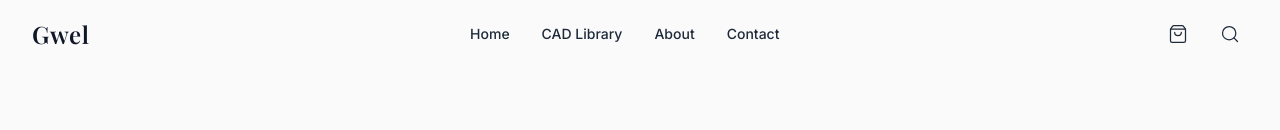
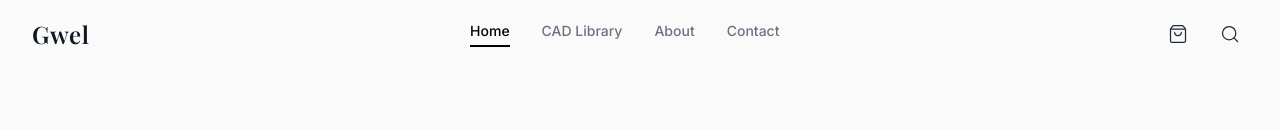
Before and after one commit to ehsaancode/diamondDraft, a React (Vite) app in the folder frontend/: page / in a window 1280 px wide. Shown: the top 130 px of the page. Built offline with nearby package versions, Linux system fonts and the light colour scheme.

Commit message:
tab selected

```diff
--- a/frontend/src/components/layout/Navbar.jsx
+++ b/frontend/src/components/layout/Navbar.jsx
@@ -1,7 +1,7 @@
 import React from 'react';
 import { ShoppingBag, Search } from 'lucide-react';
 import { motion } from 'framer-motion';
-import { Link } from 'react-router-dom';
+import { Link, NavLink } from 'react-router-dom';
 import { useCart } from '../../context/CartContext';
 
 const Navbar = () => {
@@ -18,11 +18,11 @@ const Navbar = () => {
         Gwel
       </Link>
 
-      <div className="hidden md:flex items-center gap-8 text-sm font-medium text-gray-800">
-        <Link to="/" className="hover:text-black transition-colors">Home</Link>
-        <Link to="/shop" className="hover:text-black transition-colors">CAD Library</Link>
-        <Link to="/about" className="hover:text-black transition-colors">About</Link>
-        <Link to="/contact" className="hover:text-black transition-colors">Contact</Link>
+      <div className="hidden md:flex items-center gap-8 text-sm font-medium text-gray-500">
+        <NavLink to="/" className={({ isActive }) => `transition-colors pb-1 border-b-2 ${isActive ? 'text-black border-black' : 'text-gray-500 border-transparent hover:text-black'}`}>Home</NavLink>
+        <NavLink to="/shop" className={({ isActive }) => `transition-colors pb-1 border-b-2 ${isActive ? 'text-black border-black' : 'text-gray-500 border-transparent hover:text-black'}`}>CAD Library</NavLink>
+        <NavLink to="/about" className={({ isActive }) => `transition-colors pb-1 border-b-2 ${isActive ? 'text-black border-black' : 'text-gray-500 border-transparent hover:text-black'}`}>About</NavLink>
+        <NavLink to="/contact" className={({ isActive }) => `transition-colors pb-1 border-b-2 ${isActive ? 'text-black border-black' : 'text-gray-500 border-transparent hover:text-black'}`}>Contact</NavLink>
       </div>
 
       <div className="flex items-center gap-4">
```
